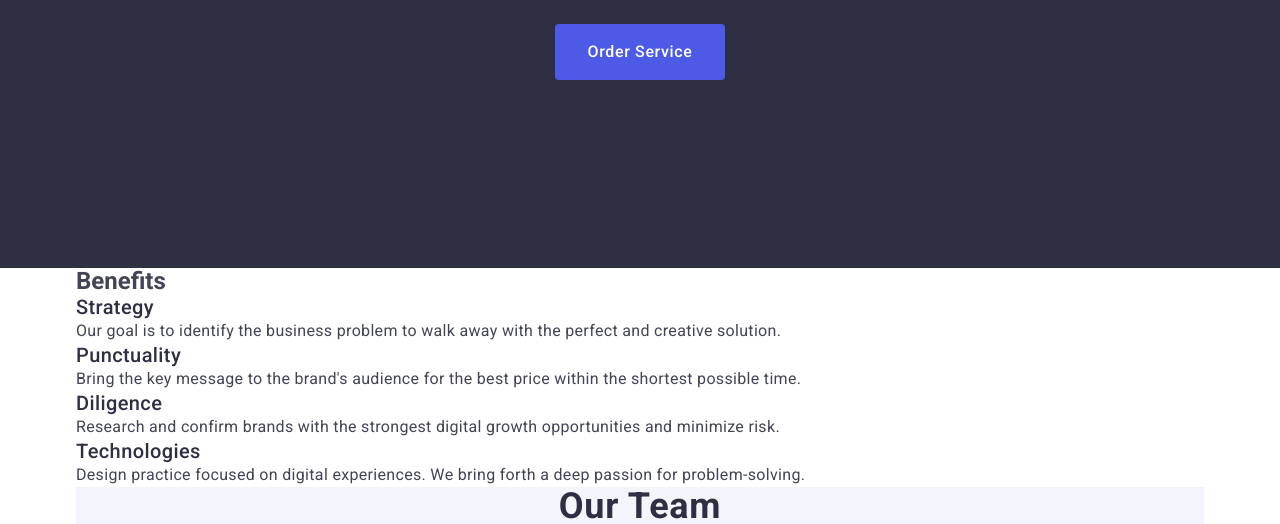
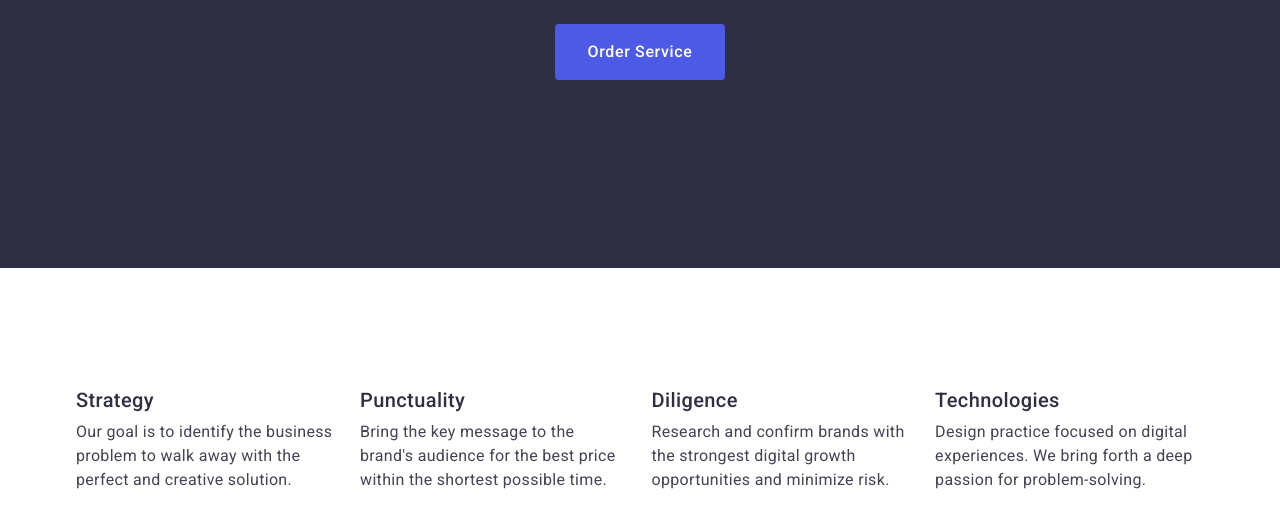
Before and after one commit to Mykola1812-hub/goit-markup-hw-03, a plain HTML site: page index.html in a window 1280 px wide. Shown: the part 405-929 px from the top of the page. Drawn offline with nearby package versions, Linux system fonts and the light colour scheme.

Commit message:
section 1

```diff
--- a/css/styles.css
+++ b/css/styles.css
@@ -154,12 +154,39 @@ img {
 }
 
 /*section 1*/
+
+.section-first {
+  padding: 120px 0;
+}
+
+.section-first-list {
+  display: flex;
+  align-items: center;
+  gap: 24px;
+  width: calc((100% - 72) / 4);
+}
+
+.visually-hidden {
+  position: absolute;
+  width: 1px;
+  height: 1px;
+  margin: -1px;
+  border: 0;
+  padding: 0;
+
+  white-space: nowrap;
+  clip-path: inset(100%);
+  clip: rect(0 0 0 0);
+  overflow: hidden;
+}
+
 .section-first-heading {
   font-weight: 500;
   font-size: 20px;
   line-height: 1.2;
   letter-spacing: 0.02em;
   color: #2e2f42;
+  margin-bottom: 8px;
 }
 
 .section-first-paragraph {
--- a/index.html
+++ b/index.html
@@ -69,9 +69,9 @@
         </div>
       </section>
 
-      <div class="container">
-        <section class="section-first">
-          <h2>Benefits</h2>
+      <section class="section-first">
+        <div class="container first-container">
+          <h2 class="visually-hidden">Benefits</h2>
           <ul class="section-first-list">
             <li class="section-first-item">
               <h3 class="section-first-heading">Strategy</h3>
@@ -102,8 +102,8 @@
               </p>
             </li>
           </ul>
-        </section>
-      </div>
+        </div>
+      </section>
 
       <div class="container">
         <section class="section-second">
```
